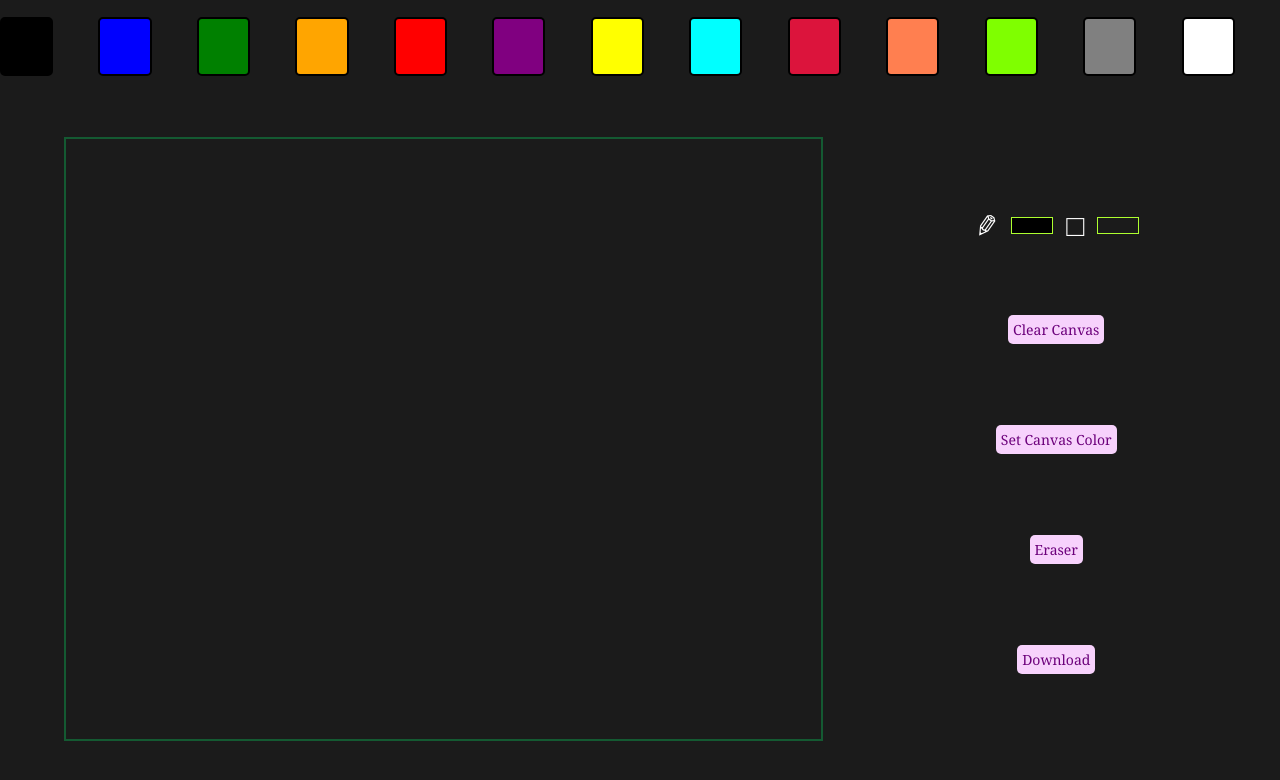
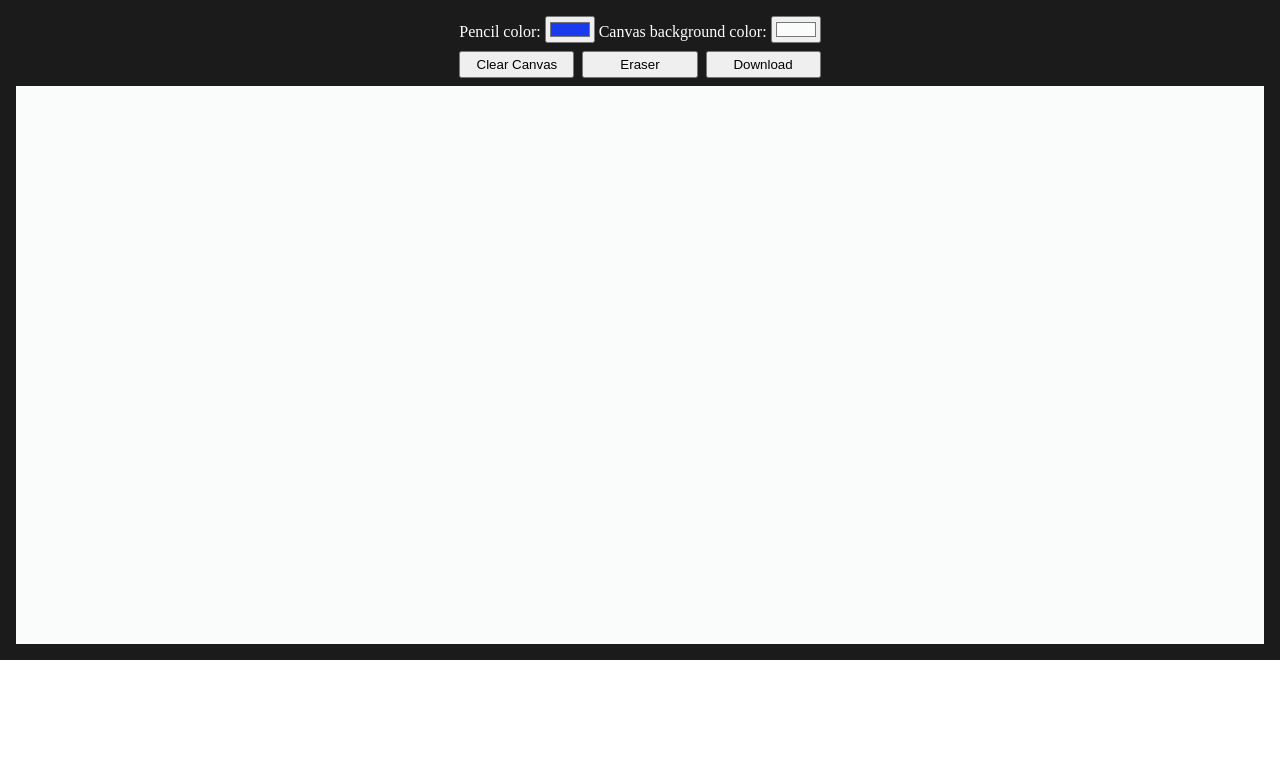
Before and after one commit to ashish19977/paint, a website: page src/public/index.html in a window 1280 px wide. Drawn offline with Linux system fonts and the light colour scheme.

Commit message:
project restructure

```diff
--- a/src/public/index.html
+++ b/src/public/index.html
@@ -1,245 +1,93 @@
 <!DOCTYPE html>
 <html lang="en">
   <head>
-    <meta charset="UTF-8">
-    <meta name="viewport" content="width=device-width, initial-scale=1.0">
-    <link rel="shortcut icon" href="icon.ico"/>
+    <meta charset="UTF-8" />
+    <meta name="viewport" content="width=device-width, initial-scale=1.0" />
+    <link rel="shortcut icon" href="icon.ico" />
     <title>Drawpi</title>
     <style>
-        html,body{
-            height: 100%;
+      html,
+      body {
         margin: 0;
         padding: 0;
+        color: white;
+        overscroll-behavior: none;
       }
-        #container{
+      #container {
+        box-sizing: border-box;
         background-color: rgb(27, 27, 27);
         height: 100%;
         width: 100%;
         display: grid;
-            grid-template-columns: repeat(18,auto);
-            grid-template-rows: repeat(15,auto);
+        grid-row-gap: 0.5em;
+        grid-template-rows: 2fr 18fr;
+        padding: 1em;
       }
-        #picker{
+      #canvas-container {
         display: grid;
-            grid-row: 1/3;
-            grid-column: 1/19;
-            grid-template-columns: repeat(13,auto);
-            align-items: center;
+        width: 100%;
+        height: 100%;
       }
-        #canvas-div{
-            grid-row: 4/15;
-            grid-column: 2/13;
-           display: grid;
+      #canvas {
+        box-sizing: border-box;
+        width: 100%;
+        height: 100%;
       }
-        #canvas{
-            position: absolute;
-            width: 59%;
-            height: 75%;
-            border: 2px  #145a32  solid;
-        }
-        #canvas:hover{
+      #canvas:hover {
         cursor: crosshair;
       }
-        #canvas-controls{
-            grid-row: 4/15;
-            grid-column: 15/18;
-            display: flex;
-            justify-content: space-evenly;
-            align-items: center;
-            flex-direction: column;
+      #colors-controls-container {
+        display: grid;
+        grid-gap: 0.5em;
+        justify-content: center;
+        grid-template-rows: 1fr 1fr;
       }
-        .color{
-            height: 60%;
-            width: 50%;
-            border-radius: 5px;
-            border: 2px black solid;
-            transition: all .1s linear;
+      #buttons-container {
+        display: grid;
+        grid-gap: 0.5em;
+        justify-content: center;
+        grid-template-columns: 1fr 1fr 1fr;
       }
-        .color:hover{
-            cursor: pointer;
-            scale: 1.1
-        }
-        .color:active{
-            scale: 1;
-        }
-        #selected-color{
-            font-size: 30px;
-            color: white;
-            display: inline-flex;
-            width: 60%;
-            justify-content: space-evenly;
-            align-items: center;
-            height: 15px;
-            border-radius: 5px;
-        }
-        button{
-            color:  #6c007b ;
-            background-color:   #f7d2fc;
-            padding: 5px;
-            font-size: 14px;
-            border: none;
-            font-family: Georgia, 'Times New Roman', Times, serif;
-            border-radius: 5px;
-        }
-        button:hover{
-            cursor: pointer;
-            opacity: .7;
-            scale: .99;
-        }
-        #eraser{
+      #eraser {
         position: absolute;
         z-index: 9;
-            height: 1px;
-            width: 1px;
+        height: 5px;
+        width: 5px;
         padding: 5px;
         border-radius: 50%;
         border: 1px solid black;
         display: none;
-            background-color: whitesmoke;
-        }
-        @media screen and (max-width: 960px){
-            #canvas{width: 99%;height: 65%;}
-            #picker{grid-row:14/15;grid-column: 1/19;}
-            #canvas-div{grid-row:3/13;grid-column: 1/19;}
-            #canvas-controls{grid-row: 1/2;grid-column: 1/19;flex-direction: row;}
-            #selected-color{width: 10%;}
       }
     </style>
   </head>
   <body>
     <div id="container">
-        <div id="picker"></div>
-        <div id="canvas-div">
-            <div id="eraser" draggable="true"></div>
-            <canvas id="canvas" onmouseover="moveEraser()">
-            </canvas>
+      <div id="colors-controls-container">
+        <div id="colors-container">
+          Pencil color:
+          <input
+            type="color"
+            onchange="setCanvasOrPencilColor(event,'pencil')"
+            id="pencil-color-picker"
+          />
+          Canvas background color:
+          <input
+            type="color"
+            onchange="setCanvasOrPencilColor(event,'canvas')"
+            id="canvas-color-picker"
+          />
         </div>
-        <div id=canvas-controls>
-            <div id="selected-color">
-                <span style="transform: rotate(125deg)">&#9999</span>
-                <span id="pencil-color" style="background-color: black;width: 40px;height: 15px;border: 1px greenyellow solid;"></span>
-                <span>&#9633</span>
-                <span id="canvas-color" style="background-color: rgb(27, 27, 27);width: 40px;height: 15px;border: 1px greenyellow solid;;"></span>
-            </div>
+        <div id="buttons-container">
           <button onclick="clearCanvas()">Clear Canvas</button>
-            <button onclick="setCanvasColor()">Set Canvas Color</button>
           <button onclick="activateEraser()">Eraser</button>
           <button onclick="download()">Download</button>
         </div>
       </div>
+      <div id="canvas-container">
+        <div id="eraser" draggable="true"></div>
+        <canvas id="canvas" onmouseover="moveEraser()"> </canvas>
+      </div>
+    </div>
   </body>
-<script>
-    let eraser=false
-    let lineColor='black'
-    let lineWidth=2
-    let lineCap='round'
-    let canvasBackColor='rgb(27, 27, 27)'
-    let colors=['black','blue','green','orange','red','purple','yellow','cyan','crimson','coral','chartreuse','grey','white']
-    let picker=document.getElementById('picker')
-    let selectedColorDiv=document.getElementById('selected-color')
-    let pencil=document.getElementById('pencil-color')
-    let canvasColorDiv=document.getElementById('canvas-color')
-    for(let i=0;i<13;i++){
-        picker.innerHTML+='<div id='+i+' class=color onclick="selectColor(event)" style=background-color:'+colors[i]+'></div>'
-    }
-
-    function selectColor(e){
-        console.log(e.target.style.backgroundColor)
-        lineColor=e.target.style.backgroundColor
-        pencil.style.backgroundColor=lineColor
-    }
-
-    let canvas=document.getElementById('canvas')
-    // dyanmic canvas
-
-    canvas.width=canvas.offsetWidth
-    canvas.height=canvas.offsetHeight
-    let ctx=canvas.getContext('2d')
-    ctx.fillStyle=canvasBackColor
-    ctx.fillRect(0,0,canvas.width,canvas.height)
-    let position={x:0,y:0}
-    document.addEventListener('mousedown',setPosition)
-    document.addEventListener('mouseenter',setPosition)
-    document.addEventListener('mousemove',draw)
-
-    function setPosition(e){
-        var rect = canvas.getBoundingClientRect()
-        position.x= (e.clientX - rect.left) / (rect.right - rect.left) * canvas.width,
-        position.y=(e.clientY - rect.top) / (rect.bottom - rect.top) * canvas.height
-    }
-
-    function draw(e){
-        if(e.buttons!==1)
-            return
-
-        ctx.beginPath()
-        ctx.lineCap = 'round';
-        ctx.lineWidth=lineWidth
-        ctx.strokeStyle = lineColor
-        ctx.moveTo(position.x,position.y)
-        setPosition(e)
-        ctx.lineTo(position.x,position.y)
-        ctx.closePath()
-        ctx.stroke()
-    }
-    function clearCanvas(){
-        ctx.clearRect(0,0, canvas.width, canvas.height)
-        // ctx.fillStyle=canvasBackColor
-        // ctx.fillRect(0, 0, canvas.width, canvas.height)
-        ctx.lineCap = lineCap
-        ctx.lineWidth=lineWidth
-    }
-    function setCanvasColor(){
-        ctx.clearRect(0,0,canvas.width,canvas.height)
-        canvasBackColor=(lineColor==='black')?'rgb(39,39,39)':lineColor
-        canvasColorDiv.style.backgroundColor=canvasBackColor
-        ctx.fillStyle=canvasBackColor
-        ctx.fillRect(0,0,canvas.width,canvas.height)
-    }
-
-    function download(){
-        let data = canvas.toDataURL("image/jpeg");
-        let img = document.createElement('img');
-        img.src = data
-        let a = document.createElement('a');
-        a.setAttribute("download", "paint.jpeg");
-        a.setAttribute("href", data);
-        a.appendChild(img)
-        a.click()
-    }
-
-
-// we are activating the eraser
-let eraserCircle=document.getElementById('eraser')
-let tempColor=''
-    function activateEraser(){
-        tempColor=lineColor
-        eraserCircle.style.display=eraserCircle.style.display===''?'block':''
-        eraser=eraser?false:true
-    }
-// on mouse over on canvas
-   function moveEraser(){
-            canvas.onmousemove=(e)=>{
-                if(!eraser){
-                canvas.style.cursor='crosshair'
-                return
-            }
-            canvas.style.cursor='none'
-            eraserCircle.style.top =e.clientY+ "px"
-            eraserCircle.style.left =e.clientX+ "px"
-            canvas.onmousedown=()=>{
-                if(!eraser)return
-                lineCap='square'
-                lineWidth=5
-                lineColor=canvasBackColor
-            }
-            canvas.onmouseup=()=>{
-                if(!eraser)return
-                lineCap='round'
-                lineWidth=2
-                lineColor=tempColor
-            }
-        }
-    }
-</script>
+  <script src="index.js"></script>
 </html>
--- /dev/null
+++ b/src/public/index.js
@@ -0,0 +1,102 @@
+let pencilColor = "#1a3aed";
+let canvasBgColor = "#fafcfc";
+let eraser = false;
+let lineWidth = 2;
+let lineCap = "round";
+
+document.addEventListener("mousedown", setPosition);
+document.addEventListener("mouseenter", setPosition);
+document.addEventListener("mousemove", draw);
+
+let canvas = document.getElementById("canvas");
+const eraserCircle = document.getElementById("eraser");
+document.querySelector(`#pencil-color-picker`).setAttribute("value", pencilColor);
+document.querySelector(`#canvas-color-picker`).setAttribute("value", canvasBgColor);
+
+canvas.width = canvas.offsetWidth;
+canvas.height = canvas.offsetHeight;
+const canvasCtx = canvas.getContext("2d");
+canvasCtx.fillStyle = canvasBgColor;
+canvasCtx.fillRect(0, 0, canvas.width, canvas.height);
+const position = { x: 0, y: 0 };
+
+function setPosition(e) {
+  var rect = canvas.getBoundingClientRect();
+  (position.x = ((e.clientX - rect.left) / (rect.right - rect.left)) * canvas.width),
+    (position.y = ((e.clientY - rect.top) / (rect.bottom - rect.top)) * canvas.height);
+}
+
+function setCanvasOrPencilColor(event, element) {
+  const { value } = event.target;
+  if (element === "pencil") {
+    pencilColor = value;
+  } else {
+    canvasBgColor = value;
+    canvasCtx.clearRect(0, 0, canvas.width, canvas.height);
+    canvasCtx.fillStyle = canvasBgColor;
+    canvasCtx.fillRect(0, 0, canvas.width, canvas.height);
+  }
+}
+
+function draw(e) {
+  if (e.buttons !== 1) return;
+  canvasCtx.beginPath();
+  canvasCtx.lineCap = "round";
+  canvasCtx.lineWidth = lineWidth;
+  canvasCtx.strokeStyle = pencilColor;
+  canvasCtx.moveTo(position.x, position.y);
+  setPosition(e);
+  canvasCtx.lineTo(position.x, position.y);
+  canvasCtx.closePath();
+  canvasCtx.stroke();
+}
+
+function clearCanvas() {
+  canvasCtx.reset();
+  canvasCtx.fillStyle = canvasBgColor;
+  canvasCtx.fillRect(0, 0, canvas.width, canvas.height);
+}
+
+function download() {
+  const imgName = prompt("Save as", "paint");
+  if (imgName === null) return;
+  let data = canvas.toDataURL("image/jpeg");
+  let img = document.createElement("img");
+  img.src = data;
+  let a = document.createElement("a");
+  a.setAttribute("download", `${imgName || "paint"}.png`);
+  a.setAttribute("href", data);
+  a.appendChild(img);
+  a.click();
+}
+
+function activateEraser() {
+  tempColor = pencilColor;
+  eraserCircle.style.display = eraserCircle.style.display === "" ? "block" : "";
+  eraser = !eraser;
+}
+
+function moveEraser() {
+  canvas.onmousemove = (e) => {
+    if (!eraser) {
+      canvas.style.cursor = "crosshair";
+      return;
+    }
+    canvas.style.cursor = "none";
+    eraserCircle.style.top = e.clientY + "px";
+    eraserCircle.style.left = e.clientX + "px";
+  };
+
+  canvas.onmousedown = () => {
+    if (!eraser) return;
+    lineCap = "square";
+    lineWidth = 10;
+    pencilColor = canvasBgColor;
+  };
+  canvas.onmouseup = () => {
+    if (!eraser) return;
+    lineCap = "round";
+    lineWidth = 2;
+    pencilColor = tempColor;
+  };
+}
```
Also changed, not shown: src/index.js (deleted, +0 -11 lines), 1 other file. Lines whose indentation alone changed are shown as unchanged.
